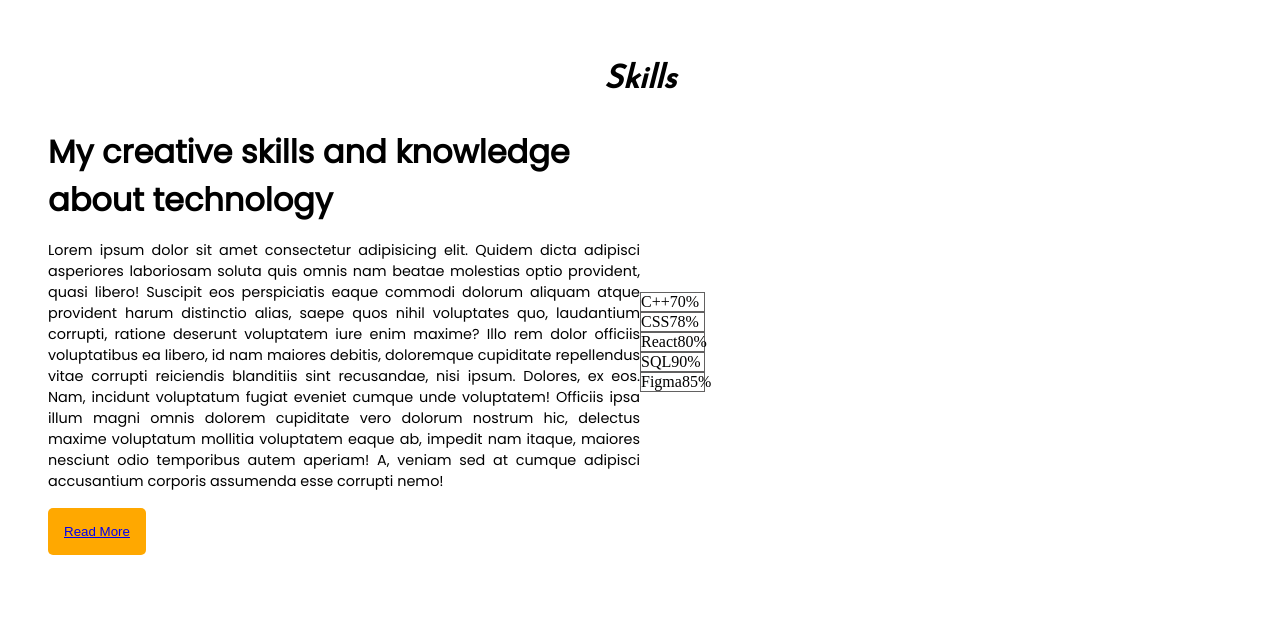
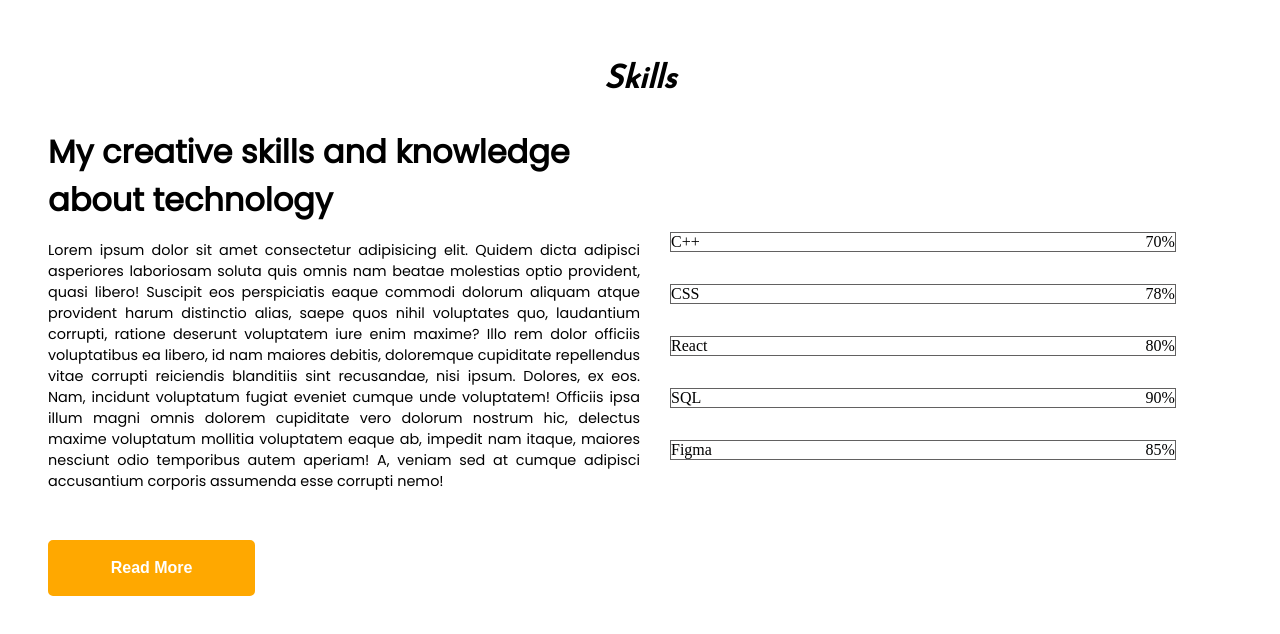
Before and after one commit to Rutuza/React-portfolio, a React (Create React App) app: page / in a window 1280 px wide. Shown: the top 634 px of the page. Built offline with nearby package versions, Linux system fonts and the light colour scheme; a web font is replaced by a local one.

Commit message:
half skills of the page is done

```diff
--- a/src/App.css
+++ b/src/App.css
@@ -187,40 +187,38 @@
 
 .readmore-btn
 {
-    border: #1c1b1b;
+    width: 35%;
+    padding: 1rem 0;
+    margin-top: 2rem;
+    border: 3px solid #FFA800;
     border-radius: 5px;
-    padding: 1rem ;
     background-color: #FFA800;
-    /* border: #FFA800;
-    border-radius: 5px;
-    background-color: #1E1E1E;
+}
+
+.readmore-btn a{
     color: white;
-    font-family: 'Poppins', sans-serif;
-    margin-top: 2rem;
-    padding: 1rem 4rem;
+    text-decoration: none;
     font-size: 1rem;
     font-weight: 700;
-    cursor: pointer; */
+    transition: all 0.3s ease;
 }
 
+.right
+{
+    flex: 1;
+    margin-left: 30px;
+    outline: 0;
+}
 
+.right .line{
+    margin-bottom: 2rem;
+}
 
-
-
-
-
-
-
-
-
-
-
-
-
-
-
-
-
+.right .info{
+    display: flex;
+    justify-content: space-between;
+    align-items: center;
+}
 /* work page css */
 
 .workbg
--- a/src/Assets/components/Skills.jsx
+++ b/src/Assets/components/Skills.jsx
@@ -18,6 +18,7 @@ function Skills() {
               <span>C++</span>
               <span>70%</span>
             </div>
+            <div className="bars"></div>
           </div>
 
           <div className="line">
@@ -25,6 +26,7 @@ function Skills() {
               <span>CSS</span>
               <span>78%</span>
             </div>
+            <div className="bars"></div>
           </div>
 
           <div className="line">
@@ -32,6 +34,7 @@ function Skills() {
               <span>React</span>
               <span>80%</span>
             </div>
+            <div className="bars"></div>
           </div>
 
           <div className="line">
@@ -39,6 +42,7 @@ function Skills() {
               <span>SQL</span>
               <span>90%</span>
             </div>
+            <div className="bars"></div>
           </div>
 
           <div className="line">
@@ -46,6 +50,7 @@ function Skills() {
               <span>Figma</span>
               <span>85%</span>
             </div>
+            <div className="bars"></div>
           </div>
         </div>
       </div>
```
